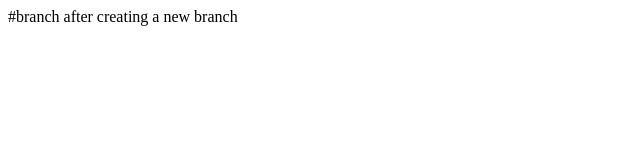
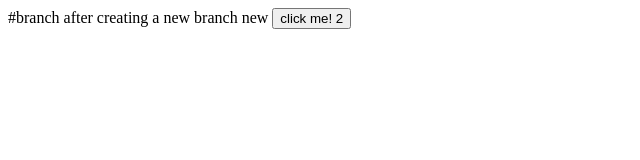
Before and after one commit to Pradipkumar2004/project2, a plain HTML site: page index.html in a window 1280 px wide. Shown: the whole page, without its empty margins (0-640 px from the left). Drawn offline with Linux system fonts and the light colour scheme.

Commit message:
click me! 2

```diff
--- a/index.html
+++ b/index.html
@@ -1,3 +1,5 @@
 #branch
 
 after creating a new branch
+
+new <button>click me! 2</button>
```
